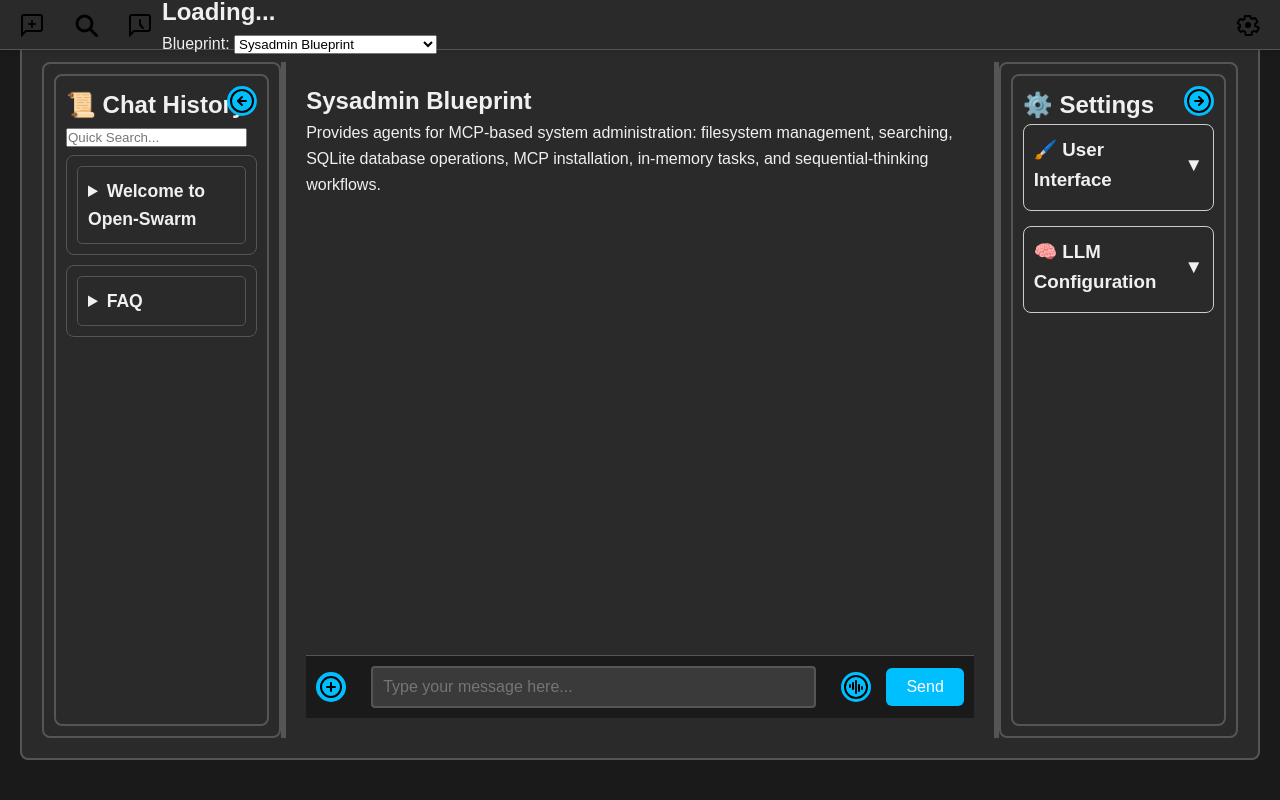
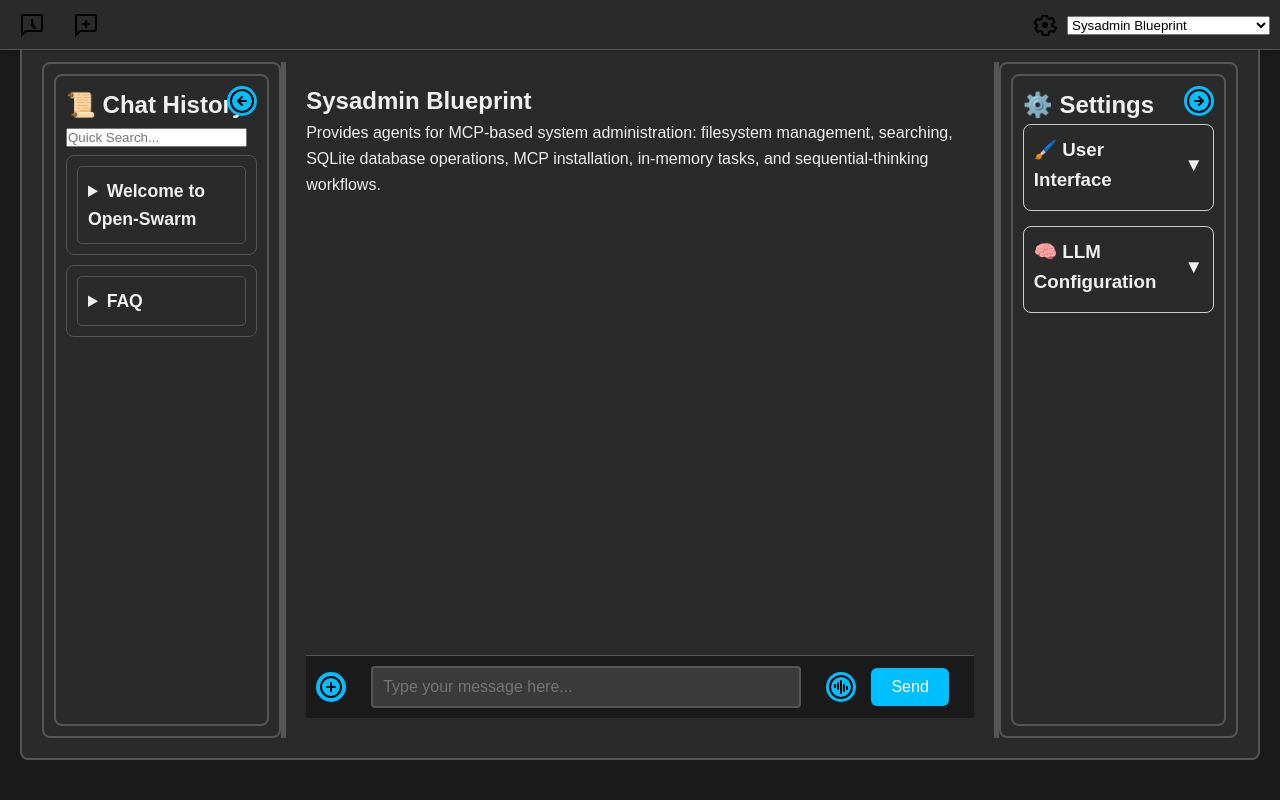
Before and after one commit to mkc909/open-swarm-mcp, a Django app: template src/swarm/templates/rest_mode/blueprint_page.html in a window 1280 px wide. Run offline with Django 4.2, Linux system fonts and the light colour scheme; the template is opened without the code that fills it, so the values that code supplies are empty; parts of the project's set-up code (start-up, migrations or seed data) failed here and were passed over.

Commit message:
refactor: improve UI components and clean up chat handlers

```diff
--- a/src/swarm/static/rest_mode/js/chatHandlers.js
+++ b/src/swarm/static/rest_mode/js/chatHandlers.js
@@ -198,13 +198,13 @@ function selectBlueprint(blueprint) {
     blueprintMetadataElement.innerHTML = `<h2>${blueprintName}</h2>`;
     persistentMessageElement.innerHTML = `<h2>${blueprintName}</h2><p>${blueprintMetadata}</p>`;
 
-    appendRawMessage(
-        'assistant',
-        {
-            content: `Blueprint loaded: ${blueprintName}`,
-        },
-        'Assistant'
-    );
+    // appendRawMessage(
+    //     'assistant',
+    //     {
+    //         content: `Blueprint loaded: ${blueprintName}`,
+    //     },
+    //     'Assistant'
+    // );
 
     // Hide the blueprint dialog
     blueprintDialogElement?.classList.add('hidden');
@@ -331,7 +331,8 @@ document.addEventListener('DOMContentLoaded', function () {
         // Example: Simulate adding a message
         const message = document.createElement('div');
         message.textContent = `Message at ${new Date().toLocaleTimeString()}`;
-        chatPane.appendChild(message);
+        // TODO fix
+        // chatPane.appendChild(message);
         handleNewMessage();
     }, 5000); // Simulates a new message every 5 seconds
 });
--- a/src/swarm/static/rest_mode/js/messages.js
+++ b/src/swarm/static/rest_mode/js/messages.js
@@ -198,13 +198,21 @@ function attachToolbarActions(messageDiv) {
 /**
  * Appends the content of a message to the persistent message area.
  */
-function appendToPersistentMessage(messageDiv, persistentMessage) {
-    const content = messageDiv.querySelector('span').innerText;
-    const persistentMessageContent = persistentMessage.querySelector('.message span');
+function appendToPersistentMessage(messageDiv, persistentMessageElement) {
+    if (!persistentMessageElement) {
+        console.error("Persistent message element not found (firstUserMessage).");
+        return;
+    }
+
+    const content = messageDiv.querySelector('span')?.innerText || "No content";
+    const persistentMessageContent = persistentMessageElement.querySelector('.message span');
+
     if (persistentMessageContent) {
         persistentMessageContent.innerText = content;
+        debugLog('Message appended to persistent message area.', { content });
+    } else {
+        console.error("Persistent message content element not found.");
     }
-    debugLog('Message appended to persistent message area.', { content });
 }
 
 /**
--- a/src/swarm/templates/base.html
+++ b/src/swarm/templates/base.html
@@ -21,7 +21,7 @@
                 Select a Blueprint
             </button>
             <div class="dropdown-menu" id="blueprintDropdown">
-                <p class="dropdown-item disabled">Loading...</p>
+                <p class="dropdown-item disabled"></p>
             </div>
         </div>
         {% block content %}{% endblock %}
--- a/src/swarm/templates/rest_mode/components/main_chat_pane.html
+++ b/src/swarm/templates/rest_mode/components/main_chat_pane.html
@@ -16,12 +16,22 @@
     <!-- User Input Form -->
     <div class="form-container">
         <button class="input-button upload-button" id="uploadButton" aria-label="Upload">
-            <img src="{% static 'rest_mode/svg/plus.svg' %}" alt="Upload">
+            <img src="{% static 'rest_mode/svg/attach.svg' %}" alt="Upload">
         </button>
         <input type="text" id="userInput" placeholder="Type your message here...">
         <button class="input-button" id="voiceRecordButton" aria-label="Record Voice">
             <img src="{% static 'rest_mode/svg/voice.svg' %}" alt="Record Voice">
         </button>
         <button id="submitButton">Send</button>
+
+        <div class="collapsible-section">
+            <div class="collapsible-toggle" id="persistentMessagesToggle">
+            <div id="persistentMessages" class="collapsible-content hidden">
+                <!-- Persistent messages will appear here -->
+            </div>
+            </div>
+        </div>
+
     </div>
+
 </div>
--- a/src/swarm/templates/rest_mode/components/top_bar.html
+++ b/src/swarm/templates/rest_mode/components/top_bar.html
@@ -1,27 +1,32 @@
 {% load static %}
 <div class="top-bar">
+
     <!-- Logo and Buttons (Left) -->
     <div class="top-bar-left">
+        <button id="chatHistoryToggleButton" class="top-bar-btn" aria-label="Toggle Chat History">
+            <img src="{% static 'rest_mode/svg/chat_history.svg' %}" alt="Chat History">
+            <span class="btn-label">Chat History</span>
+        </button>
         <button id="newChatButton" class="top-bar-btn" aria-label="New Chat">
             <img src="{% static 'rest_mode/svg/new_chat.svg' %}" alt="New Chat">
             <span class="btn-label">New Chat</span>
         </button>
-        <button id="searchButton" class="top-bar-btn" aria-label="Search">
-            <img src="{% static 'rest_mode/svg/search.svg' %}" alt="Search">
-            <span class="btn-label">Search</span>
+    </div>
+
+    <!-- Settings (Right) -->
+    <div class="top-bar-right">
+
+        <button id="settingsToggleButton" class="top-bar-btn" aria-label="Toggle Settings">
+            <img src="{% static 'rest_mode/svg/settings.svg' %}" alt="Settings">
+            <span class="btn-label">Settings</span>
         </button>
-        <button id="chatHistoryToggleButton" class="top-bar-btn" aria-label="Toggle Chat History">
-            <img src="{% static 'rest_mode/svg/chat_history.svg' %}" alt="Chat History">
-            <span class="btn-label">Chat History</span>
-        </button>
-    </div>
 
         <!-- Blueprint Name and Dropdown -->
         <div class="blueprint-container">
-        <h2 id="blueprintTitle" class="blueprint-title">Loading...</h2>
+            <h2 id="blueprintTitle" class="blueprint-title"></h2>
 
             <!-- Blueprint Dropdown -->
-        <label for="blueprintDropdown" class="blueprint-dropdown-label">Blueprint:</label>
+            <label for="blueprintDropdown" class="blueprint-dropdown-label"></label>
             <select id="blueprintDropdown" aria-label="Select Blueprint"></select>
 
             <!-- Hidden Blueprint Metadata -->
@@ -36,11 +41,5 @@
             </div>
         </div>
 
-    <!-- Settings (Right) -->
-    <div class="top-bar-right">
-        <button id="settingsToggleButton" class="top-bar-btn" aria-label="Toggle Settings">
-            <img src="{% static 'rest_mode/svg/settings.svg' %}" alt="Settings">
-            <span class="btn-label">Settings</span>
-        </button>
     </div>
 </div>
```
Lines whose indentation alone changed are shown as unchanged.
